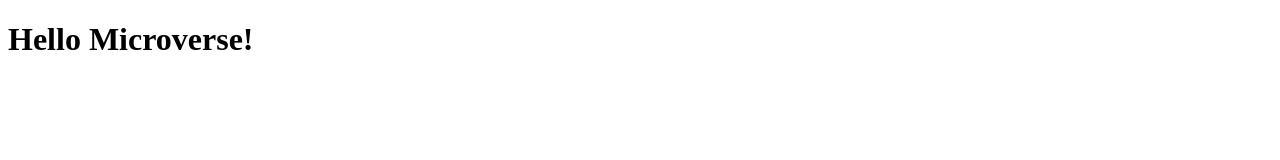
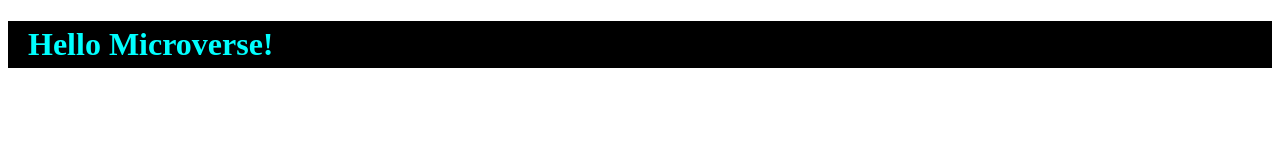
Before and after one commit to ichsansandy/hello-microverse, a plain HTML site: page index.html in a window 1280 px wide. Drawn offline with Linux system fonts and the light colour scheme.

Commit message:
add style.css with heading class

```diff
--- a/index.html
+++ b/index.html
@@ -5,8 +5,9 @@
     <meta http-equiv="X-UA-Compatible" content="IE=edge" />
     <meta name="viewport" content="width=device-width, initial-scale=1.0" />
     <title>Document</title>
-  </head>
+    <link rel="stylesheet" href="style.css">
+</head>
   <body>
-    <h1>Hello Microverse!</h1>
+    <h1 class="heading">Hello Microverse!</h1>
   </body>
 </html>
--- /dev/null
+++ b/style.css
@@ -0,0 +1,5 @@
+.heading {
+  padding: 5px 20px;
+  color: aqua;
+  background-color: black;
+}
```
